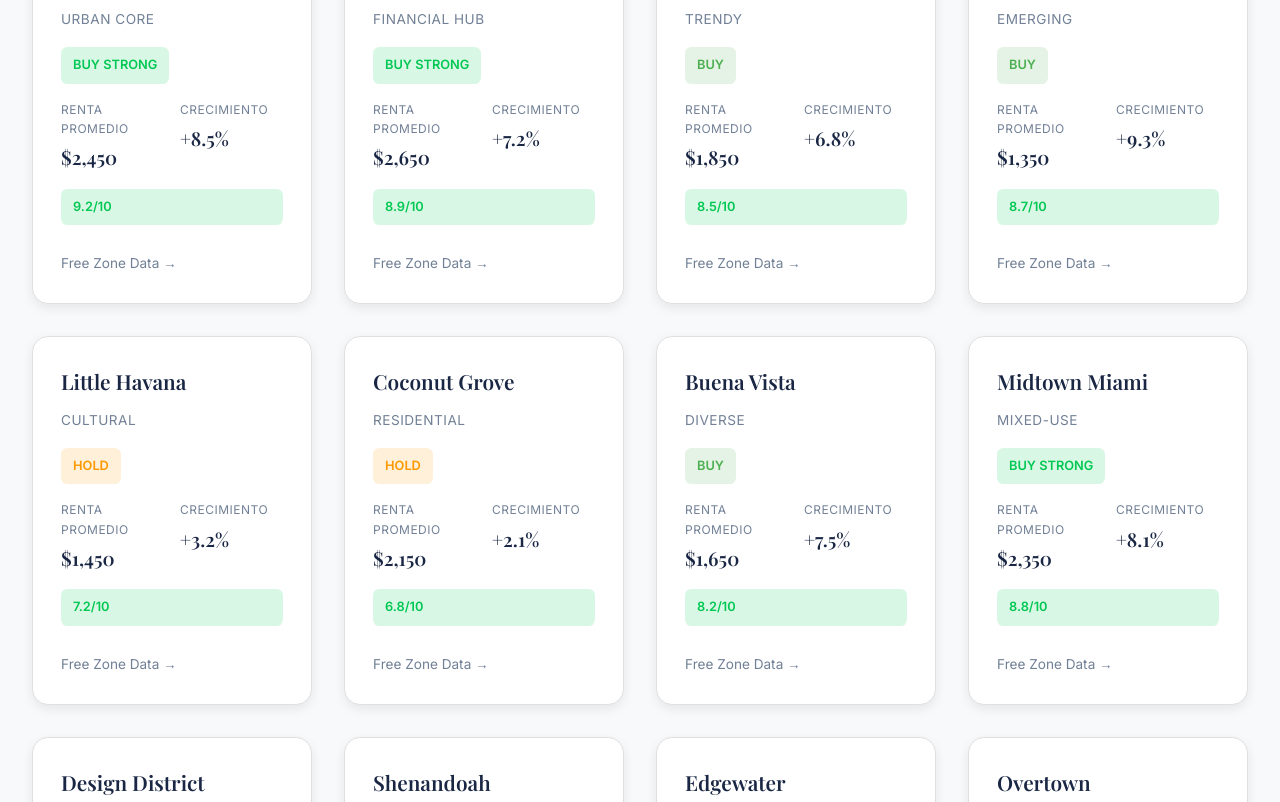
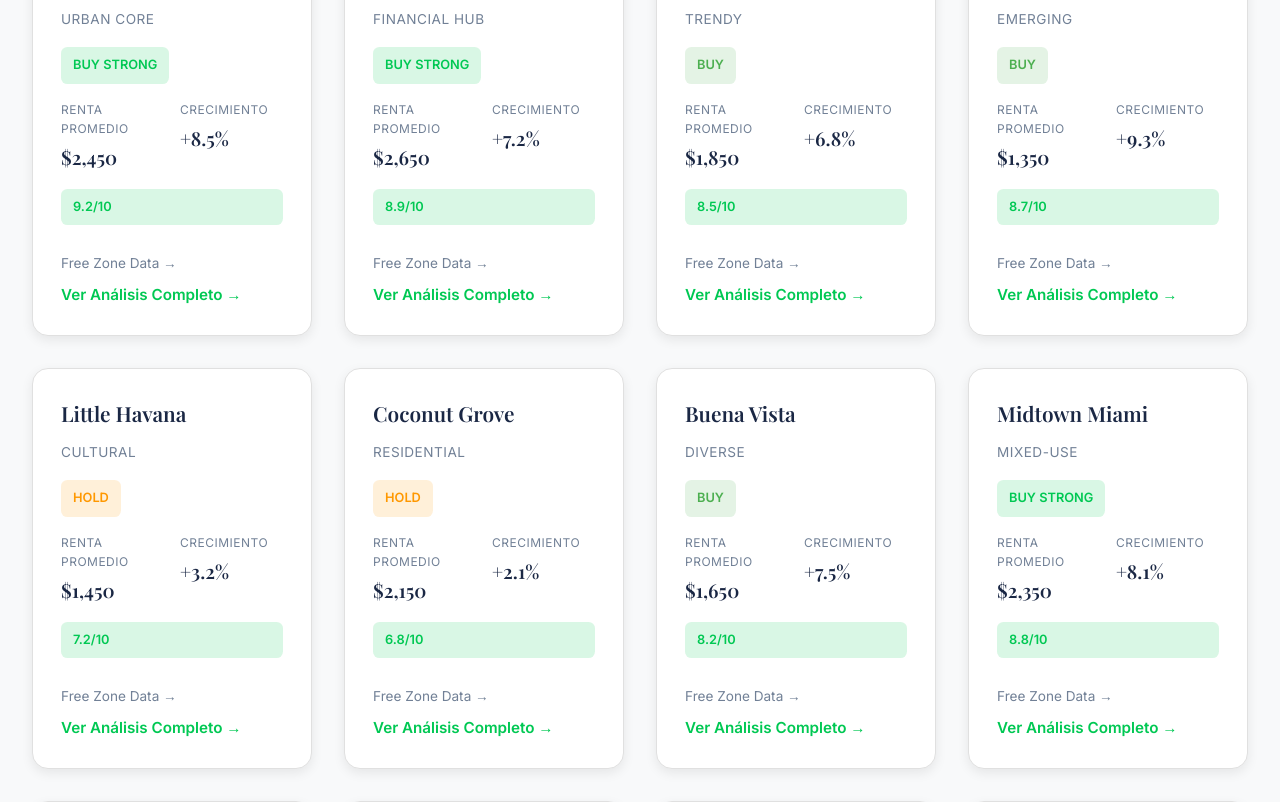
Before and after one commit to santiagopsa/miami-investment-report, a plain HTML site: page index.html in a window 1280 px wide. Shown: the part 1425-2227 px from the top of the page. Drawn offline with nearby package versions, Linux system fonts and the light colour scheme.

Commit message:
fixed cards in main landing

```diff
--- a/index.html
+++ b/index.html
@@ -1834,9 +1834,10 @@
                     </div>
                     <div class="future-score">${zone.futureScore}</div>
                     <a href="/zones/${slugifyZone(zone.name)}.html" class="zone-free-link" onclick="event.stopPropagation()">Free Zone Data &rarr;</a>
+                    <a href="#" class="zone-cta" data-i18n="zone_card_view">${translations[currentLanguage].zone_card_view}</a>
                 `;
 
-                card.addEventListener('click', () => window.location.href = '/zones/' + slugifyZone(zone.name) + '.html');
+                card.addEventListener('click', () => openPaywall(zone.name));
                 zonesGrid.appendChild(card);
             });
 
```
Also changed, not shown: 1 other file.
